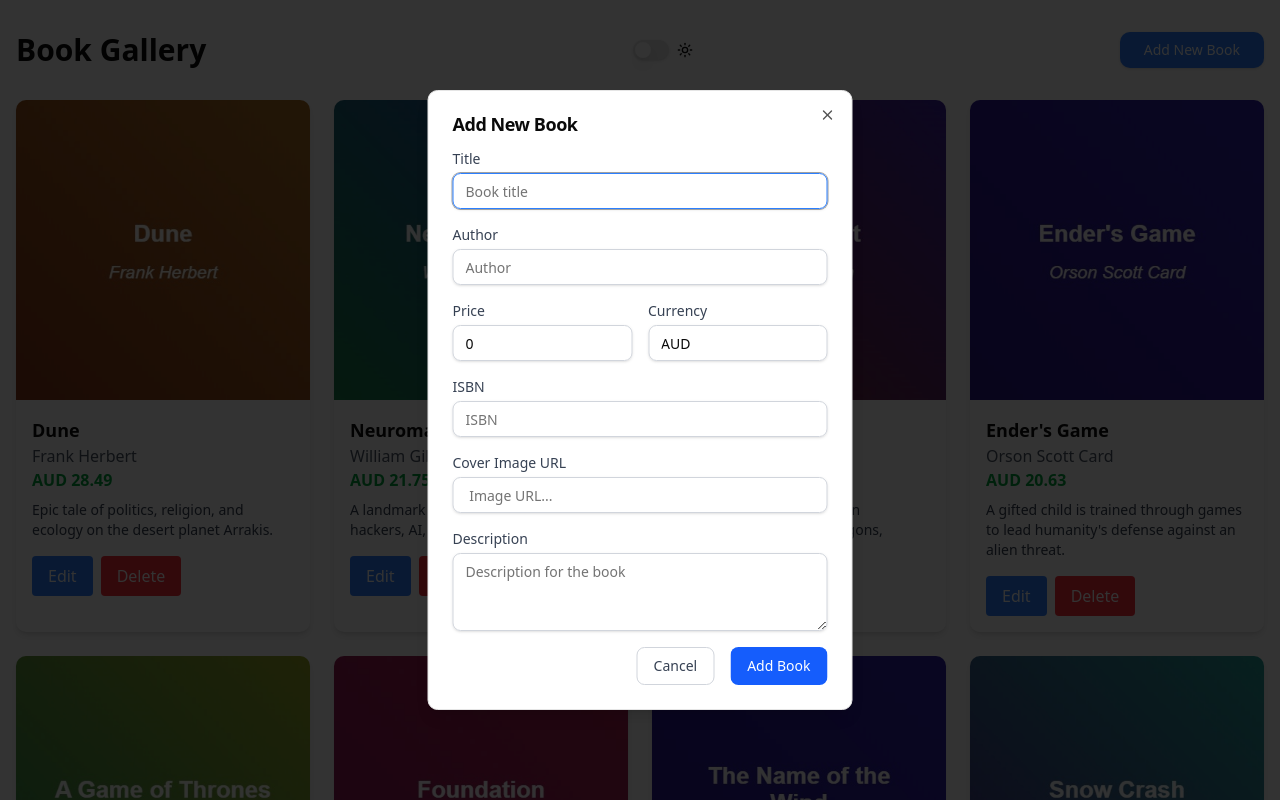
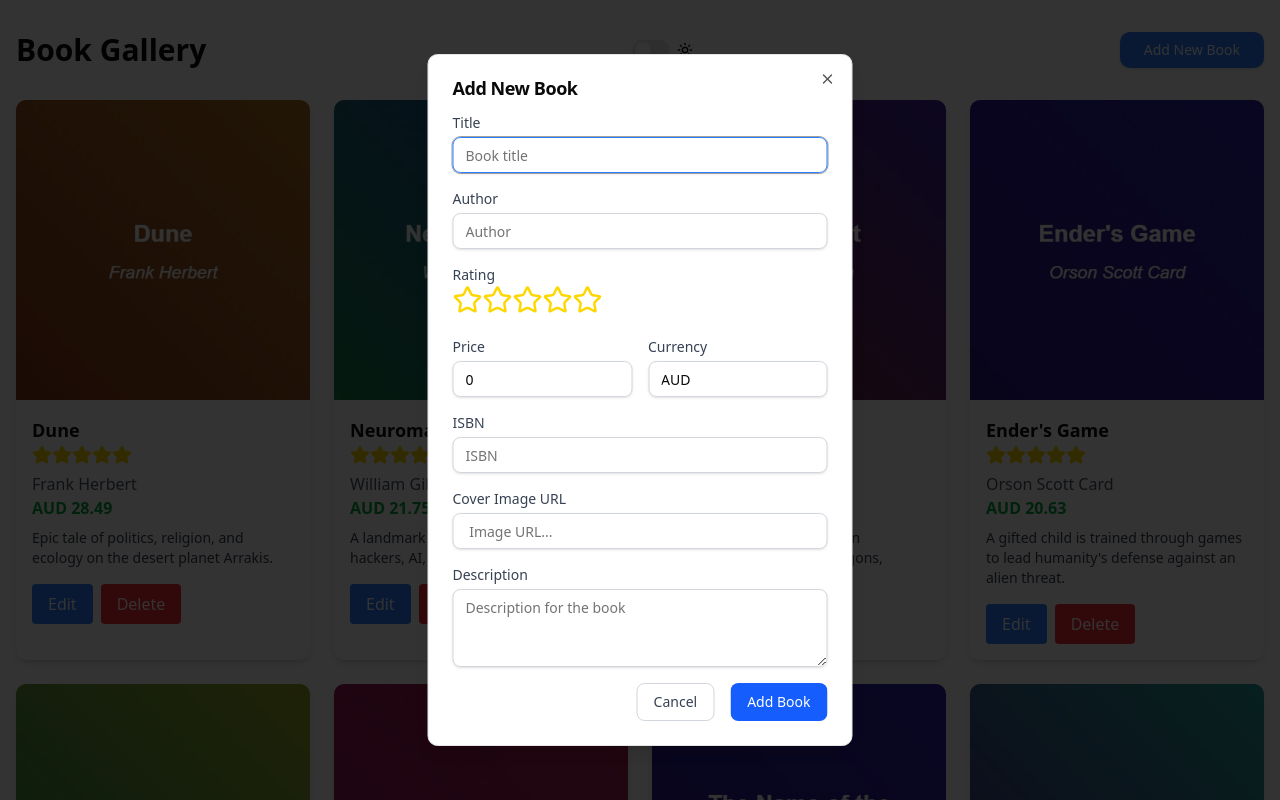
Before and after one commit to Daniel-Const/leapdev-nextjs-take-home, a Next.js app: page / in a window 1280 px wide. Both pictures are taken after a click on the button "Add New Book". Shown: the top 800 px of the page. Built offline with nearby package versions, Linux system fonts and the light colour scheme.

Commit message:
issue-4 show rating on book card + add ability to edit ratings

```diff
--- a/src/components/BookCard.tsx
+++ b/src/components/BookCard.tsx
@@ -1,5 +1,7 @@
 import Image from "next/image";
 import { Book } from "@/types/book";
+import { Star } from "lucide-react";
+import { StarRating } from "./StarRating";
 
 interface BookCardProps {
   book: Book;
@@ -20,6 +22,15 @@ export default function BookCard({ book, onEdit, onDelete }: BookCardProps) {
       </div>
       <div className="p-4 bg-white dark:bg-slate-600">
         <h3 className="text-lg font-semibold dark:text-white">{book.title}</h3>
+        <div className="text-lg font-semibold dark:text-white">
+          <StarRating
+            id="star-rating"
+            rating={book.rating ?? 0}
+            readonly={true}
+            size="20px"
+          />
+        </div>
+
         <p className="text-gray-600 dark:text-white">{book.author}</p>
         <p className="text-green-600 font-semibold mb-2">
           {book.currency} {book.price.toFixed(2)}
--- a/src/components/BookForm.tsx
+++ b/src/components/BookForm.tsx
@@ -1,7 +1,9 @@
 "use client";
 
 import { Book } from "@/types/book";
+import { Label } from "@radix-ui/react-label";
 import { FormEvent, useState } from "react";
+import { StarRating } from "./StarRating";
 import { InputField } from "./ui/InputField";
 
 interface BookFormProps {
@@ -57,6 +59,21 @@ export default function BookForm({ book, onCancel, onSubmit }: BookFormProps) {
         onChange={(e) => updateForm("author", e.target.value)}
         required
       />
+
+      <div>
+        <Label
+          htmlFor="star-rating"
+          className="block text-sm font-medium text-gray-700"
+        >
+          Rating
+        </Label>
+        <StarRating
+          id="star-rating"
+          rating={formData.rating ?? 0}
+          onChange={(value) => updateForm("rating", value)}
+          readonly={false}
+        />
+      </div>
 
       <div className="grid grid-cols-2 gap-4">
         <InputField
--- /dev/null
+++ b/src/components/StarRating.tsx
@@ -0,0 +1,41 @@
+import { Star } from "lucide-react";
+import { useState } from "react";
+
+export const StarRating = ({
+  id,
+  rating,
+  onChange,
+  readonly = true,
+  size = "30px",
+}: {
+  id: string;
+  rating: number;
+  onChange?: (rating: number) => void;
+  size?: string;
+  readonly?: boolean;
+}) => {
+  const handleUpdateRating = (newRating: number) => {
+    if (!readonly) {
+      onChange?.(newRating);
+    }
+  };
+
+  return (
+    <span className="inline-flex" id={id}>
+      {[...Array(5).keys()].map((starNumber) => (
+        <Star
+          key={starNumber}
+          size={size}
+          color="gold"
+          onClick={() => {
+            handleUpdateRating(starNumber + 1);
+          }}
+          onMouseEnter={() => {
+            handleUpdateRating(starNumber + 1);
+          }}
+          fill={starNumber < rating ? "gold" : "transparent"}
+        />
+      ))}
+    </span>
+  );
+};
```
